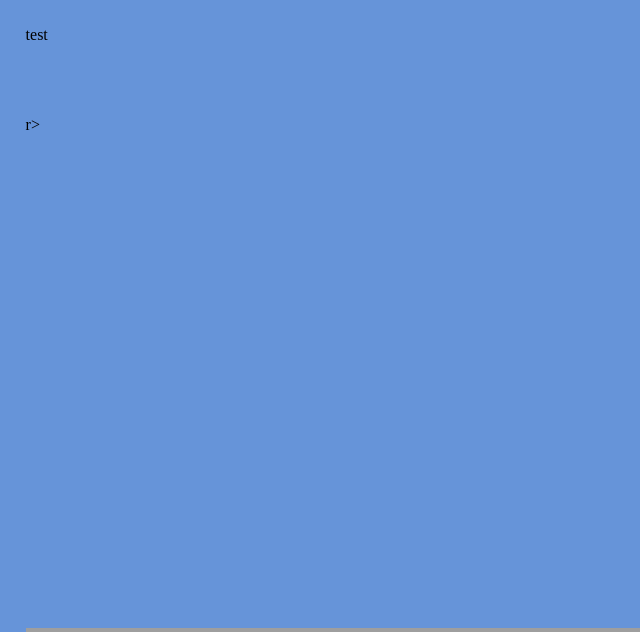
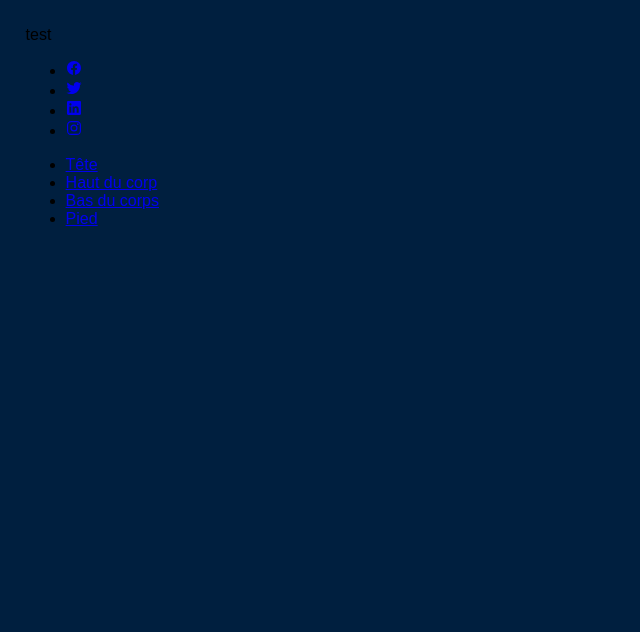
Before and after one commit to lugamecooper/nuit-de-l-info-2024, a PHP site: page / in a window 1280 px wide; the page is wider, and only the part inside the window is pictured. Shown: the top 632 px of that part, without its empty margins (0-640 px from the left). Run offline with PHP 8.4, Linux system fonts and the light colour scheme; grey boxes are pictures that could not be loaded.

Commit message:
DSL header de fait mais plus

```diff
--- a/footer.php
+++ b/footer.php
@@ -4,7 +4,7 @@ echo '
 
 <link rel="stylesheet" href="mystyle.css">
 
-    <footer class="footer">
+        <footer class="footer">
         <div class="waves">
         <div class="wave" id="wave1"></div>
         <div class="wave" id="wave2"></div>
--- a/index.php
+++ b/index.php
@@ -8,9 +8,7 @@
 </head>
 <body>
     <?php include 'header.php';?>
-  r><br><br><br><br><br><br><br><br><br><br><br><br><br><br><br><br><br><br><br><br><br><br><br><br><br><br><br><br><br><br><br><br><br><br>
 
-    <?php include("footer.php");?>
-
+    <?php include 'footer.php';?>
 </body>
 </html>
--- a/style.css
+++ b/style.css
@@ -1,129 +1,7 @@
 body{
-    background: #6694d9;
     display: block;
     margin: 2%;
+    font-family: 'Arial', sans-serif;
+    background-color: #001f3f; /* Couleur de fond sombre */
+    overflow: hidden; /* Évite le défilement */
 }
-.header{
-    top: 0px;
-    left: 0px;
-    position: sticky;
-    height: 90px;
-}
-
-.footer {
-    position: relative;
-    width: 100%;
-    background: #3586ff;
-    background: url("https://images.unsplash.com/photo-1464925257126-6450e871c667?q=80&w=2874&auto=format&fit=crop&ixlib=rb-4.0.3&ixid=M3wxMjA3fDB8MHxwaG90by1wYWdlfHx8fGVufDB8fHx8fA%3D%3D");
-    background-size: 100% 300px;
-    min-height: 100px;
-    padding: 20px 50px;
-    display: flex;
-    justify-content: center;
-    align-items: center;
-    flex-direction: column;
-  }
-
-  .social-icon,
-  .menu {
-    position: relative;
-    display: flex;
-    justify-content: center;
-    align-items: center;
-    margin: 10px 0;
-    flex-wrap: wrap;
-  }
-
-  .social-icon__item,
-  .menu__item {
-    list-style: none;
-  }
-
-  .social-icon__link {
-    font-size: 2rem;
-    color: #fff;
-    margin: 0 10px;
-    display: inline-block;
-    transition: 0.5s;
-  }
-  .social-icon__link:hover {
-    transform: translateY(-10px);
-  }
-
-  .menu__link {
-    font-size: 1.2rem;
-    color: #fff;
-    margin: 0 10px;
-    display: inline-block;
-    transition: 0.5s;
-    text-decoration: none;
-    opacity: 0.75;
-    font-weight: 300;
-  }
-
-  .menu__link:hover {
-    opacity: 1;
-  }
-
-  .footer p {
-    color: #fff;
-    margin: 15px 0 10px 0;
-    font-size: 1rem;
-    font-weight: 300;
-  }
-
-  .wave {
-    position: absolute;
-    top: -100px;
-    left: 0;
-    width: 100%;
-    height: 100px;
-    background: url("https://i.ibb.co/wQZVxxk/wave.png");
-    background-size: 1000px 100px;
-  }
-
-  .wave#wave1 {
-    z-index: 1000;
-    opacity: 1;
-    bottom: 0;
-    animation: animateWaves 4s linear infinite;
-  }
-
-  .wave#wave2 {
-    z-index: 999;
-    opacity: 0.5;
-    bottom: 10px;
-    animation: animate 4s linear infinite !important;
-  }
-
-  .wave#wave3 {
-    z-index: 1000;
-    opacity: 0.2;
-    bottom: 15px;
-    animation: animateWaves 3s linear infinite;
-  }
-
-  .wave#wave4 {
-    z-index: 999;
-    opacity: 0.7;
-    bottom: 20px;
-    animation: animate 3s linear infinite;
-  }
-
-  @keyframes animateWaves {
-    0% {
-      background-position-x: 1000px;
-    }
-    100% {
-      background-positon-x: 0px;
-    }
-  }
-
-  @keyframes animate {
-    0% {
-      background-position-x: -1000px;
-    }
-    100% {
-      background-positon-x: 0px;
-    }
-  }
```
